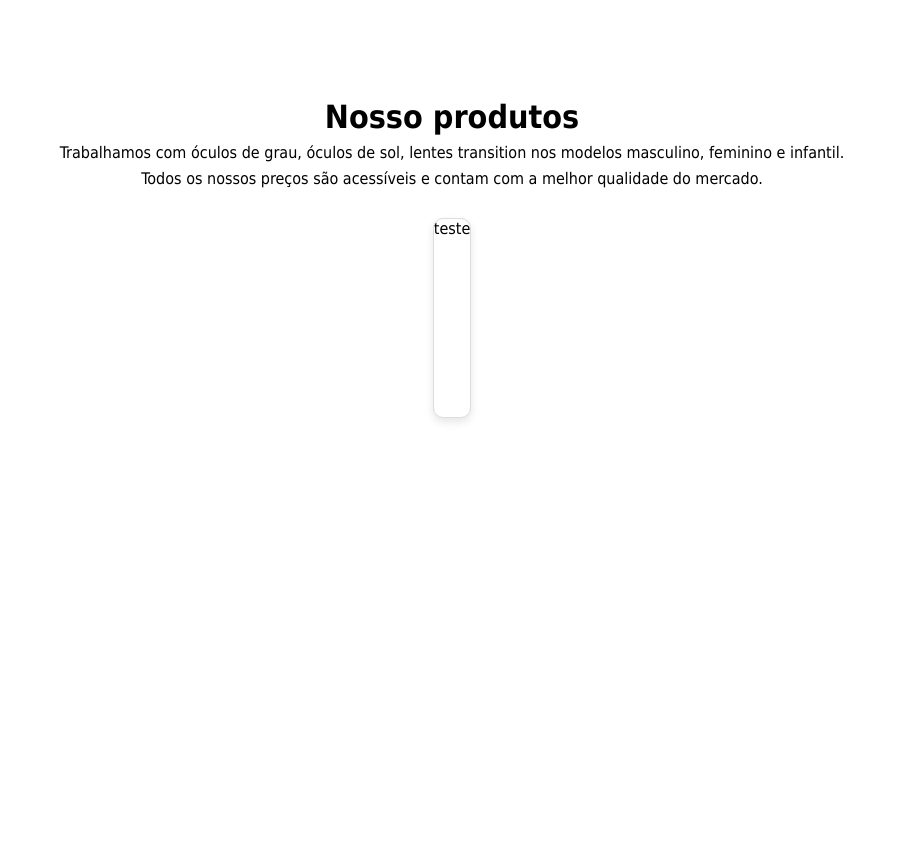
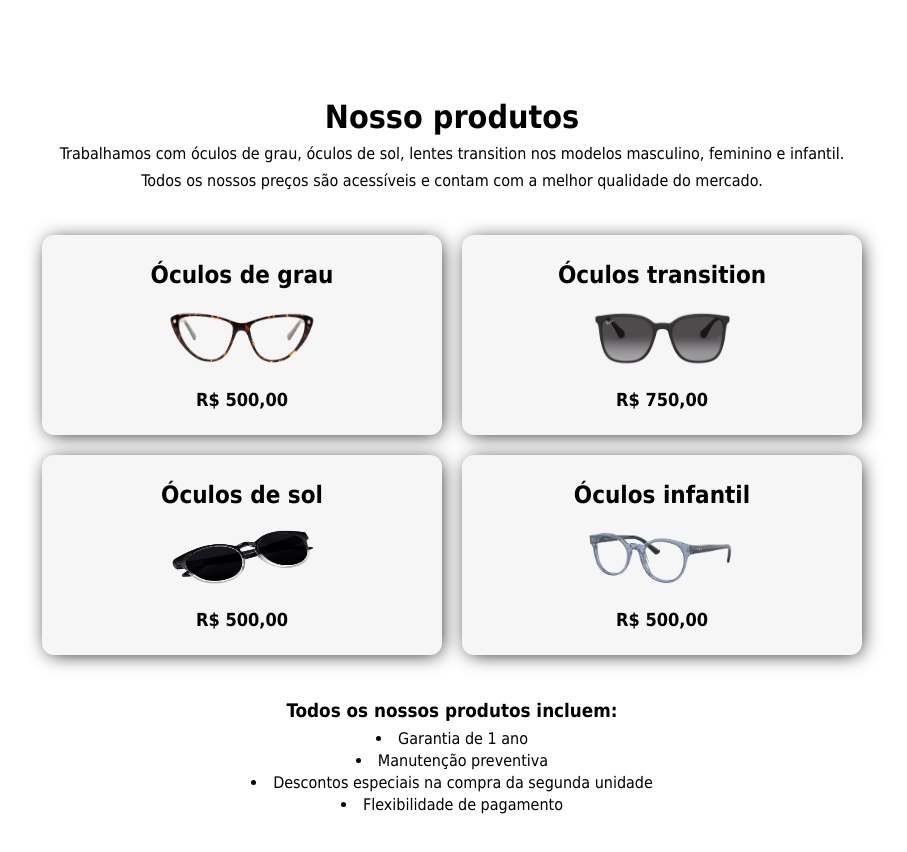
Before and after one commit to limagustavo2200/Project_Otica, a Next.js app in the folder my-app/: page / in a window 1280 px wide. Shown: the part 782-1634 px from the top of the page, without its empty margins (188-1095 px from the left). Before the commit the page ends 1310 px from the top, so only its background shows below. Built offline with nearby package versions, Linux system fonts and the light colour scheme.

Commit message:
feat: SectionProdutos finished

```diff
--- a/my-app/src/components/Conteudo/index.jsx
+++ b/my-app/src/components/Conteudo/index.jsx
@@ -1,5 +1,7 @@
 import SectionCapa from "../SectionCapa";
 import SectionProdutos from "../SectionProdutos";
+
+
 export default function Conteudo() {
     return(
         <main>
--- a/my-app/src/components/Header/index.jsx
+++ b/my-app/src/components/Header/index.jsx
@@ -15,7 +15,7 @@ export default function Header(){
                 height={30}  // Altura da imagem
                 />
                 <div className={estilos.navbar}>
-                    <Link href=''>PRODUTOS</Link>
+                    <Link href='#produtos'>PRODUTOS</Link>
                     <Link href=''>SOBRE</Link>
                     <Link href=''>CONTATO</Link>
                 </div>
--- a/my-app/src/components/SectionProdutos/SectionProduto.module.css
+++ b/my-app/src/components/SectionProdutos/SectionProduto.module.css
@@ -7,7 +7,6 @@
 }
 
 .container_geral {
-    /* border: solid 1px red; */
     width: 100%;
     background-color: #fff;
     display: flex;
@@ -15,37 +14,65 @@
     flex-direction: column;
     align-items: center;
     text-align: center;
-    gap: 20px;
+    gap: 40px;
+    max-width: 1024px;
 }
 
 .content{
-    /* border: solid 1px black; */
+    display: flex;
+    flex-direction: column;
+    gap: 8px;
+}
+
+ /* CONTAINER DE CARDS  */
+
+.container_cards {
     max-width: 1024px;
     display: flex;
-    flex-direction: column;
-    gap: 7px;
-}
+    gap: 20px;
+    justify-content: center;
+    align-items: center;
+    flex-wrap: wrap;
+    padding: 0px 10px;
+    margin: 5px;
 
-.container_cards {
-    display: flex;
-    flex-wrap: wrap;
-    justify-content: space-between;
-    align-items: center;
-    gap: 20px;
-    max-width: 1024px;
 }
 
 .card {
-    background-color: #F6F6F6;
+    padding: 10px;
     height: 200px;
+    width: 400px;
     display: flex;
     flex-direction: column;
-    flex: 1 1 400px; /* Tamanho base de 400px, com possibilidade de ajuste */
-    border: 1px solid #ddd;
-    border-radius: 10px;
-    overflow: hidden;
-    box-shadow: 0 4px 8px rgba(0, 0, 0, 0.1);
-    background-color: #fff;
-    transition: transform 0.3s ease, box-shadow 0.3s ease;
-    margin: 10px;
+    gap: 20px;
+    align-items: center;
+    justify-content: center;
+    box-shadow: 2px 2px 20px -4px #000000;
+    border-radius: 12px;
+    background-color: #F6F6F6;
 }
+
+.card h2, .card h4 {
+    color: #000000;
+}
+
+.card h2 {
+    font-size: 24px;
+}
+
+.card h4 {
+    font-size: 18px;
+}
+
+.content ul {
+    display: flex;
+    flex-direction: column;
+    align-items: center;
+    justify-content: center;
+    gap: 3px;
+}
+
+.content li {
+    list-style-position: inside;
+
+}
--- a/my-app/src/components/SectionProdutos/index.jsx
+++ b/my-app/src/components/SectionProdutos/index.jsx
@@ -1,9 +1,11 @@
 import estilos from './SectionProduto.module.css'
+import Image from 'next/image';
+
 
 export default function SectionProdutos() {
     return(
         <main className={estilos.main}>
-            <div className={estilos.container_geral}>
+            <div id='produtos' className={estilos.container_geral}>
                 <div className={estilos.content}>
                     <h1>Nosso produtos</h1>
                     <p>Trabalhamos com óculos de grau, óculos de sol, lentes transition nos modelos masculino, feminino e infantil.</p>
@@ -11,11 +13,56 @@ export default function SectionProdutos() {
                 </div>
                 <div className={estilos.container_cards}>
                     <div className={estilos.card}>
-                        <p>teste</p>
+                        <h2>Óculos de grau</h2>
+                        <Image
+                            src='/oculos01.png'
+                            width={150}
+                            height={60}
+                        />
+                        <h4>R$ 500,00</h4>
+                    </div>
+
+                    <div className={estilos.card}>
+                        <h2>Óculos transition</h2>
+                        <Image
+                            src='/oculos02.png'
+                            width={150}
+                            height={60}
+                        />
+                        <h4>R$ 750,00</h4>
+                    </div>
+
+                    <div className={estilos.card}>
+                        <h2>Óculos de sol</h2>
+                        <Image
+                            src='/oculos03.png'
+                            width={150}
+                            height={60}
+                        />
+                        <h4>R$ 500,00</h4>
+                    </div>
+
+                    <div className={estilos.card}>
+                        <h2>Óculos infantil</h2>
+                        <Image
+                            src='/oculos04.png'
+                            width={150}
+                            height={60}
+                        />
+                        <h4>R$ 500,00</h4>
                     </div>
                 </div>
+
+                <div className={estilos.content}>
+                    <h3>Todos os nossos produtos incluem:</h3>
+                    <ul>
+                        <li>Garantia de 1 ano</li>
+                        <li>Manutenção preventiva</li>
+                        <li>Descontos especiais na compra da segunda unidade</li>
+                        <li>Flexibilidade de pagamento</li>
+                    </ul>
+                </div>
             </div>
-
         </main>
     )
 }
--- a/my-app/src/pages/index.js
+++ b/my-app/src/pages/index.js
@@ -18,6 +18,7 @@ export default function Home() {
       <main>
         <Header/>
         <Conteudo/>
+
       </main>
     </>
   );
```
Also changed, not shown: my-app/src/components/SectionAbout/index.jsx (+5 -2 lines).
